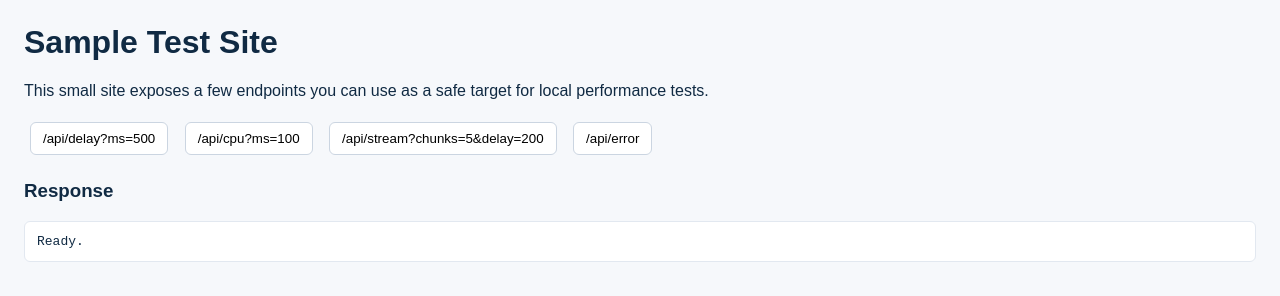
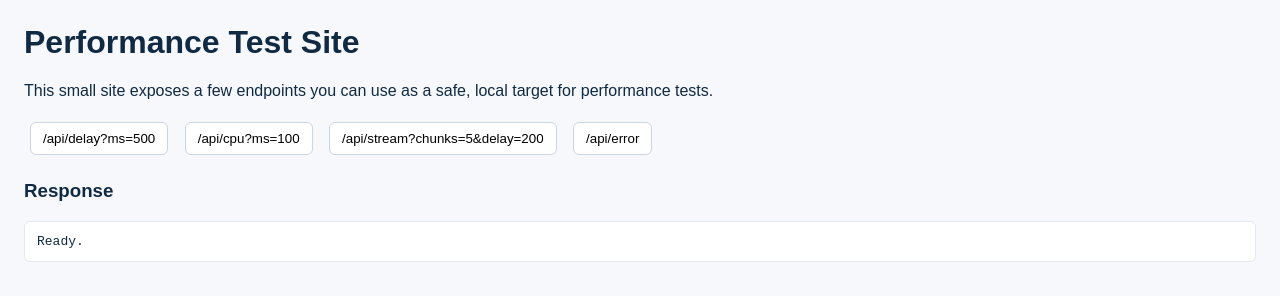
Before and after one commit to coder6111/perf-target, a plain HTML site: page sample_site/index.html in a window 1280 px wide. Drawn offline with Linux system fonts and the light colour scheme.

Commit message:
docs: rename sample to Performance Test Site and add author

```diff
--- a/sample_site/index.html
+++ b/sample_site/index.html
@@ -3,12 +3,12 @@
 <head>
   <meta charset="utf-8">
   <meta name="viewport" content="width=device-width,initial-scale=1">
-  <title>Sample Test Site</title>
+  <title>Performance Test Site</title>
   <style>body{font-family:Arial,Helvetica,sans-serif;margin:24px;background:#f6f8fb;color:#102a43}button{padding:8px 12px;margin:6px;border-radius:6px;border:1px solid #cbd5e1;background:#fff;cursor:pointer}pre{background:#fff;padding:12px;border-radius:6px;border:1px solid #e2e8f0}</style>
 </head>
 <body>
-  <h1>Sample Test Site</h1>
-  <p>This small site exposes a few endpoints you can use as a safe target for local performance tests.</p>
+  <h1>Performance Test Site</h1>
+  <p>This small site exposes a few endpoints you can use as a safe, local target for performance tests.</p>
   <div>
     <button id="btn-delay">/api/delay?ms=500</button>
     <button id="btn-cpu">/api/cpu?ms=100</button>
```
Also changed, not shown: sample_site/README.md.
